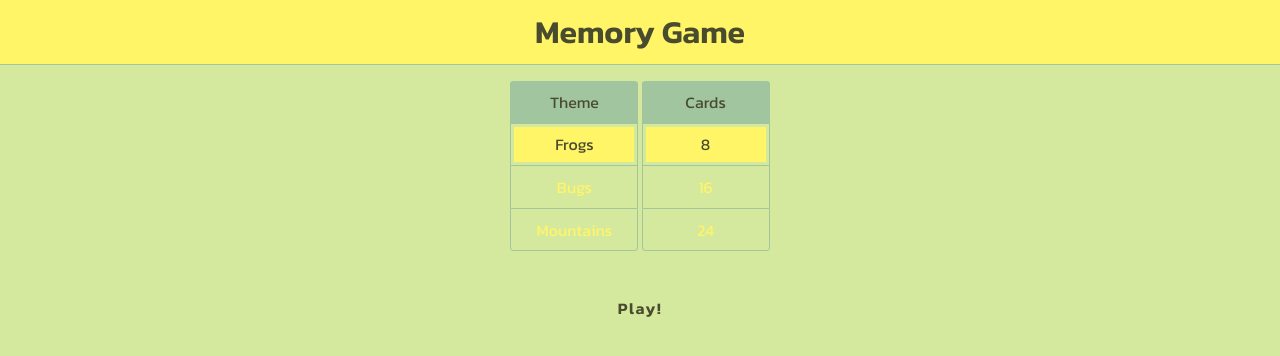
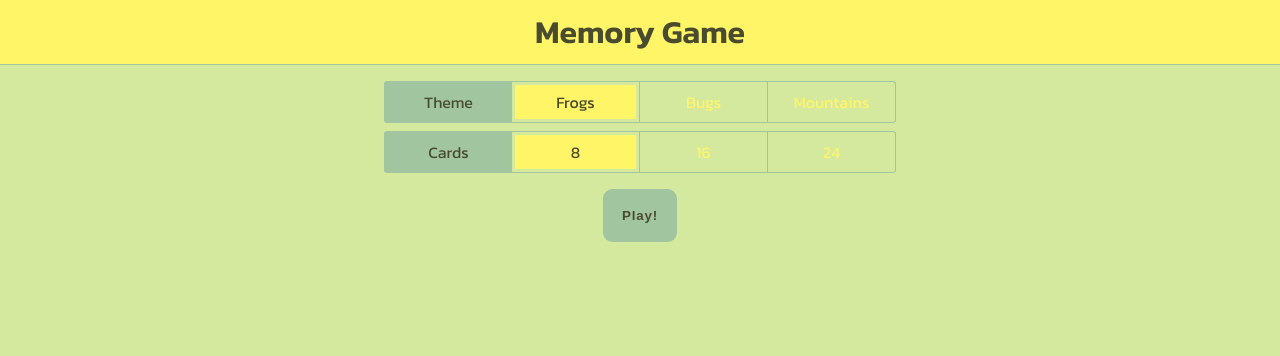
Before and after one commit to ygordimas/react-memory-game, a React (Vite) app: page / in a window 1280 px wide. Shown: the top 356 px of the page. Built offline with nearby package versions, Linux system fonts and the light colour scheme.

Commit message:
Styling and modal

```diff
--- a/src/assets/BoardContext.tsx
+++ b/src/assets/BoardContext.tsx
@@ -35,6 +35,16 @@ export function BoardContextProvider({ children }: BoardContextProviderProps) {
   const [flippedCards, setFlippedCards] = useState<CardType[]>([]);
   const [matchingCards, setMatchingCards] = useState<string[]>([]);
   const [numberOfAttempts, setNumberOfAttempts] = useState(0);
+
+  useEffect(() => {
+    if (category == "frogs") {
+      document.title = "Ribbit!";
+    } else if (category == "bugs") {
+      document.title = "Bzzzzz!";
+    } else {
+      document.title = "In places deep, where dark things sleep...";
+    }
+  }, [category]);
 
   const sortedArrayOfIndexes = (amountOfCards: number) => {
     const arr = [];
--- a/src/components/Card/Card.module.css
+++ b/src/components/Card/Card.module.css
@@ -30,7 +30,7 @@
 }
 
 .cardBack {
-  background: darkslategray;
+  background: var(--accent);
   transform: rotateY(180deg);
 }
 
@@ -46,7 +46,7 @@
 }
 
 .cardMatch {
-  opacity: 0.5;
+  opacity: 0.2;
 }
 
 .cardFront {
--- a/src/components/GameOver/GameOver.module.css
+++ b/src/components/GameOver/GameOver.module.css
@@ -0,0 +1,42 @@
+.overlay {
+  position: fixed;
+  top: 0;
+  left: 0;
+  bottom: 0;
+  right: 0;
+  background: var(--accent);
+
+  display: flex;
+  flex-direction: column;
+  align-items: center;
+  justify-content: center;
+
+  transition: all 1s;
+}
+
+.modal {
+  width: max-content;
+  color: var(--text);
+  background-color: var(--secondary);
+  display: flex;
+  flex-direction: column;
+  align-items: center;
+  padding: 1rem;
+  border-radius: 2rem;
+  border: 0.5rem solid var(--primary);
+  transition: all 1s;
+}
+
+.modal div {
+  margin-block: 1rem;
+}
+
+.modal button {
+  background-color: var(--primary);
+  border: 0.2rem solid var(--accent);
+  color: var(--secondary);
+  padding: 1rem;
+  border-radius: 1rem;
+  cursor: pointer;
+  color: var(--text);
+}
--- a/src/components/GameOver/index.tsx
+++ b/src/components/GameOver/index.tsx
@@ -1,6 +1,7 @@
 import { useContext } from "react";
 import BoardContext from "../../assets/BoardContext";
 import ReactModal from "react-modal";
+import styles from "./GameOver.module.css";
 
 type GameOverType = {
   isOpen: boolean;
@@ -16,9 +17,15 @@ export function GameOver({ isOpen }: GameOverType) {
   };
 
   return (
-    <ReactModal isOpen={isOpen} onRequestClose={() => handleRestart()}>
+    <ReactModal
+      isOpen={isOpen}
+      onRequestClose={() => handleRestart()}
+      overlayClassName={styles.overlay}
+      className={styles.modal}
+    >
       <div>
-        GGs! You finished the game after {numberOfAttempts / 2} attempts
+        GGs! You finished the game after {Math.floor(numberOfAttempts / 2)}{" "}
+        attempts
       </div>
       <button onClick={handleRestart}>Restart</button>
     </ReactModal>
--- a/src/components/Header/Header.module.css
+++ b/src/components/Header/Header.module.css
@@ -23,9 +23,85 @@
   flex-direction: column;
   gap: 1rem;
   align-items: center;
-  padding-bottom: 1rem;
+
+  margin-top: 1rem;
 }
 
+.pickers {
+  display: flex;
+  gap: 0.5rem;
+}
+
+.picker {
+  display: flex;
+  flex-direction: column;
+  position: relative;
+}
+
+.picker-objects {
+  display: flex;
+  flex-direction: column;
+  width: 8rem;
+  justify-content: center;
+  align-items: center;
+}
+
+.picker-objects label {
+  width: 100%;
+}
+
+.picker input[type="radio"] {
+  position: absolute;
+  left: -9999px;
+}
+
+.picker-title {
+  width: 100%;
+  display: block;
+  background-color: var(--primary);
+  text-align: center;
+  padding-block: 0.2rem;
+  border-radius: 0.2em 0.2em 0 0;
+  box-sizing: border-box;
+}
+
+.picker input[type="radio"] + span {
+  padding-block: 0.5rem;
+  color: var(--accent);
+  background: transparent;
+  box-sizing: border-box;
+  cursor: pointer;
+  width: 100%;
+  text-align: center;
+  display: block;
+  border-width: 1px 1px 0 1px;
+  border-style: solid;
+  border-color: var(--primary);
+  position: relative;
+}
+
+.picker-objects label:nth-last-of-type(1) span {
+  border-radius: 0 0 0.2em 0.2em;
+  border-bottom-width: 1px;
+}
+
+.picker input[type="radio"].picker-active + span {
+  background-color: var(--accent);
+  color: var(--text);
+}
+
+.picker input[type="radio"].picker-active + span::before {
+  position: absolute;
+  content: "";
+  top: 0;
+  left: 0;
+  width: 100%;
+  height: 100%;
+  box-sizing: border-box;
+  border: 3px solid var(--secondary);
+}
+
+/*
 .pickers {
   display: flex;
   gap: 0.2rem;
@@ -51,7 +127,6 @@
   padding: 0.55em 1em;
   box-sizing: border-box;
   color: var(--text);
-  /* text-shadow: 0 1px 0 var(--primary); */
   border-radius: 0.2em 0.2em 0 0;
 }
 
@@ -89,47 +164,64 @@
   height: 100%;
   box-sizing: border-box;
   border: 3px solid var(--secondary);
-}
+} */
 
-.selects {
-  display: flex;
-  flex-direction: column;
-  justify-content: center;
-  width: 10rem;
-  background-color: var(--yellow);
-
-  border-radius: 0.3rem;
-
-  box-sizing: border-box;
-  background-color: var(--secondary);
-}
-
-.selectsHeading {
-  /* position: absolute;
-  top: 0;
-  left: 6px;
-  transform: translateY(-50%);
-  font-size: 0.9rem;
-  font-weight: 500;
-  text-shadow: -1px -1px 0 var(--yellow), 1px -1px 0 var(--yellow),
-    -1px 1px 0 var(--yellow), 1px 1px 0 var(--yellow); */
-  padding-block: 0.25rem;
-}
-
-.formButton {
+.playButton {
   color: var(--text);
   grid-column: 1 / -1;
 
-  background-color: var(--secondary);
+  background-color: var(--primary);
   border: 3px solid transparent;
   box-sizing: border-box;
   font-weight: 600;
   text-align: center;
-  letter-spacing: 0.1rem;
+  letter-spacing: 0.05rem;
+  padding: 1rem;
+  cursor: pointer;
+  border-radius: 0.6rem;
 }
 
-.formButtonActive {
-  color: var(--accent);
-  background-color: var(--primary);
-  border: 3px solid var(--secondary);
+.playButtonActive {
+  color: var(--text);
+  background-color: var(--secondary);
+  border: 3px solid var(--accent);
 }
+
+@media screen and (min-width: 610px) {
+  .pickers {
+    flex-direction: column;
+  }
+
+  .picker {
+    display: flex;
+    flex-direction: row;
+
+    align-items: center;
+  }
+
+  .picker-objects {
+    width: auto;
+    flex-direction: row;
+    align-content: center;
+  }
+
+  .picker-title {
+    width: 8rem;
+    padding-block: 0.5rem;
+    border-width: 1px 0 1px 1px;
+    border-style: solid;
+    border-color: var(--primary);
+    border-radius: 0.2rem 0 0 0.2rem;
+    box-sizing: border-box;
+  }
+  .picker input[type="radio"] + span {
+    width: 8rem;
+    box-sizing: border-box;
+    border-width: 1px 1px 1px 0;
+  }
+
+  .picker-objects label:nth-last-of-type(1) span {
+    border-radius: 0 0.2rem 0.2em 0;
+    border-bottom-width: 1px;
+  }
+}
--- a/src/components/Header/index.tsx
+++ b/src/components/Header/index.tsx
@@ -212,8 +212,8 @@ export function Header() {
           </label> */}
         {/* </div> */}
         <button
-          className={`${styles.formButton} ${
-            cards.length > 0 && styles.formButtonActive
+          className={`${styles.playButton} ${
+            cards.length > 0 && styles.playButtonActive
           }`}
           onClick={(e) => {
             e.preventDefault();
--- a/src/index.css
+++ b/src/index.css
@@ -31,19 +31,19 @@
 }
 
 :root:has(#bugs:checked) {
-  --primary: #cbffeb;
-  --secondary: #aaf3ba;
-  --accent: #dddddd;
+  --primary: #86acaa;
+  --secondary: #b7f1ba;
+  --accent: #7dcf5c;
   --warning: #ebab36;
-  --text: #8bc1c9;
+  --text: #3d5558;
 }
 
 :root:has(#mountains:checked) {
-  --primary: #cbffeb;
-  --secondary: #aaf3ba;
+  --primary: #d0cbd8;
+  --secondary: #bec7c7;
   --accent: #dddddd;
   --warning: #ebab36;
-  --text: #8bc1c9;
+  --text: #678286;
 }
 
 :root,
@@ -74,35 +74,3 @@ h1 {
   font-size: 3.2em;
   line-height: 1.1;
 }
-
-button {
-  border-radius: 8px;
-  border: 1px solid transparent;
-  padding: 0.6em 1.2em;
-  font-size: 1em;
-  font-weight: 500;
-  font-family: inherit;
-  background-color: #1a1a1a;
-  cursor: pointer;
-  transition: border-color 0.25s;
-}
-button:hover {
-  border-color: #646cff;
-}
-button:focus,
-button:focus-visible {
-  outline: 4px auto -webkit-focus-ring-color;
-}
-
-@media (prefers-color-scheme: light) {
-  :root {
-    color: #213547;
-    background-color: #ffffff;
-  }
-  a:hover {
-    color: #747bff;
-  }
-  button {
-    background-color: #f9f9f9;
-  }
-}
```
